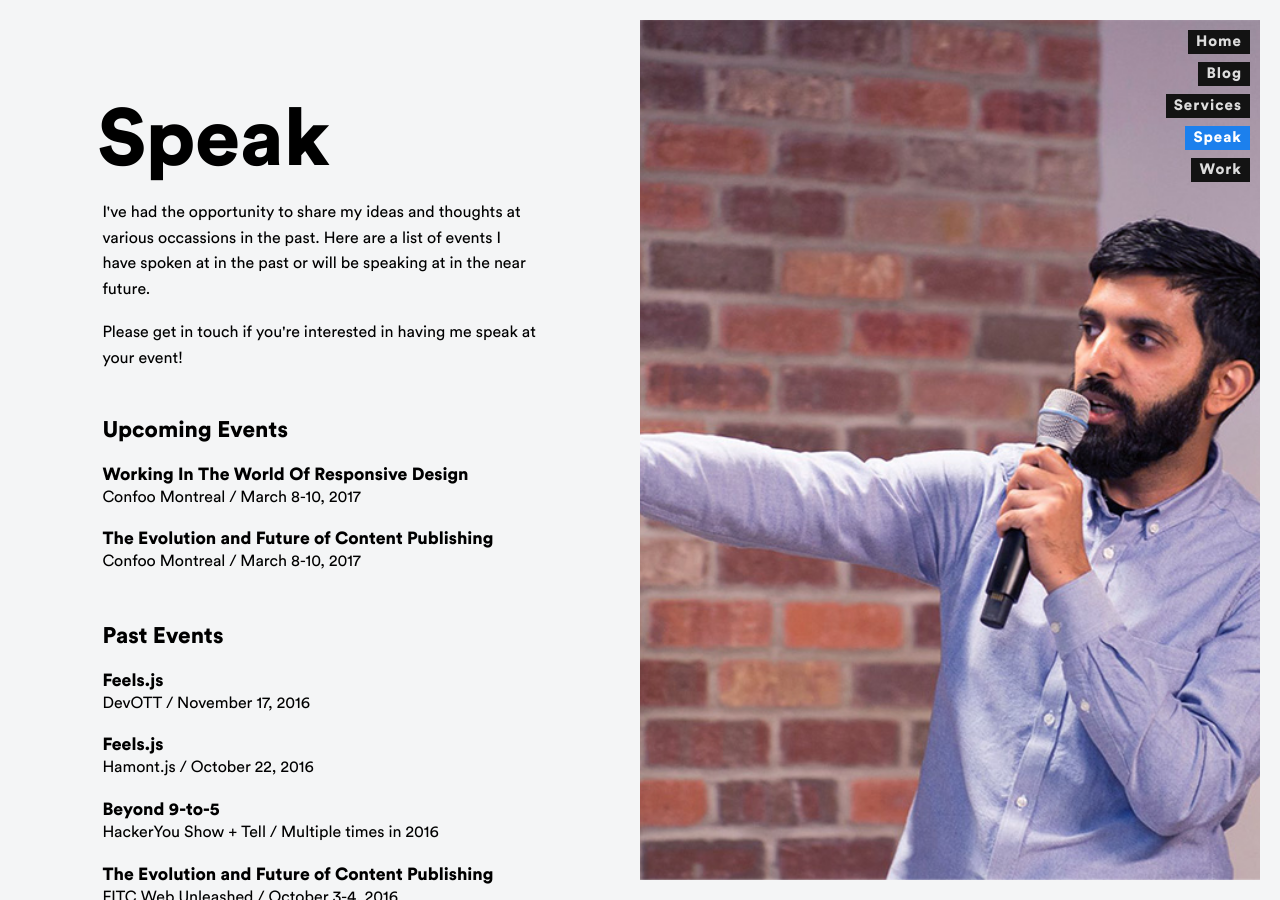
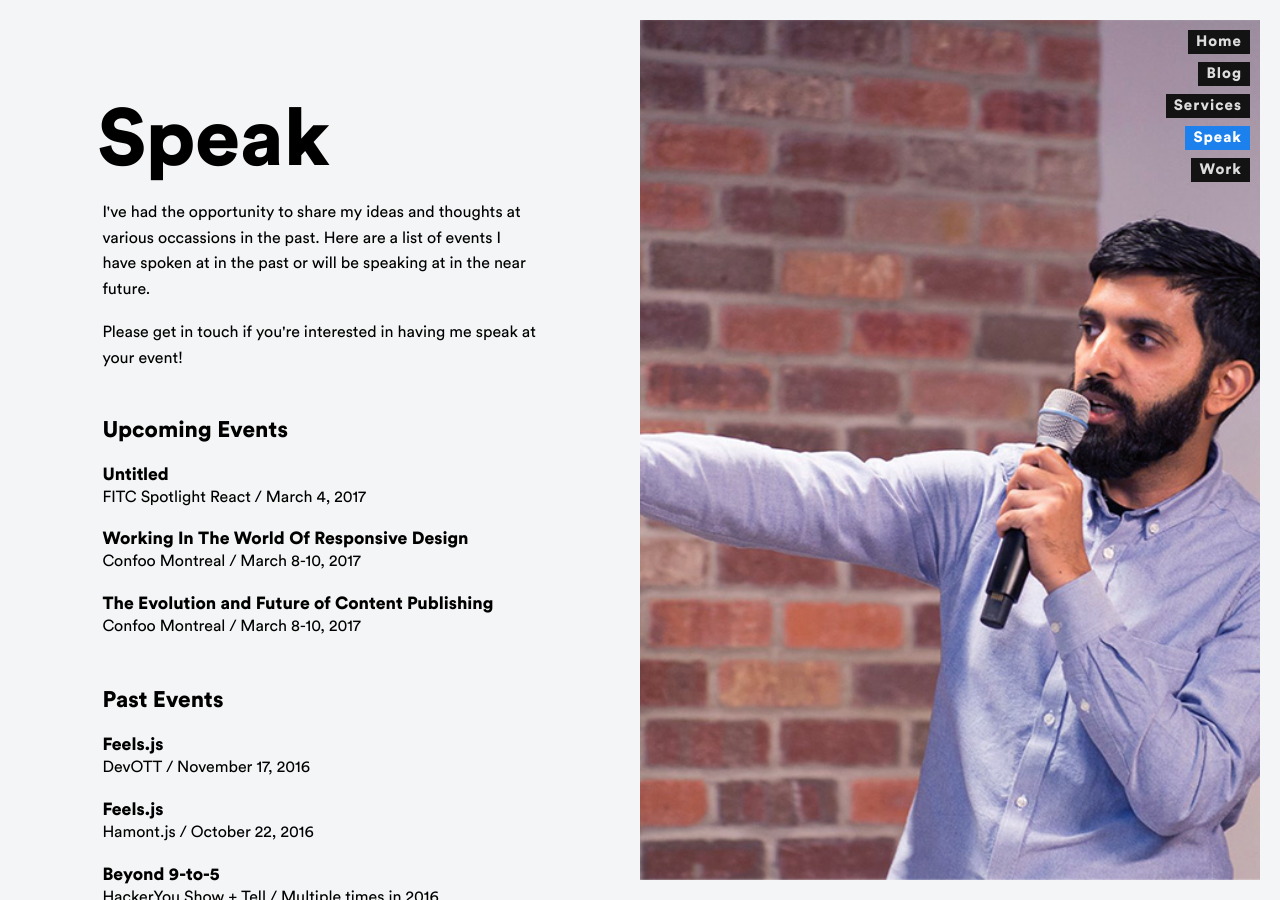
Before and after one commit to harisaurus/harisaurus.github.io, a Jekyll site: the page built from speak.html, in a window 1280 px wide and 900 px high. Built offline with Jekyll 4.4.1, drawn with Linux system fonts in a browser that asks for light colours.

Commit message:
add fitc react spotlight 2017

```diff
--- a/speak.html
+++ b/speak.html
@@ -15,6 +15,9 @@ pageWrapperAuthor: "Walt Disney"
 <p class="u-spacer30">Please get in touch if you're interested in having me speak at your event!</p>
 
 <h2 class="u-spacer20">Upcoming Events</h2>
+
+<h3>Untitled</h3>
+<p>FITC Spotlight React / March 4, 2017</p>
 
 <h3>Working In The World Of Responsive Design</h3>
 <p>Confoo Montreal / March 8-10, 2017</p>
```
